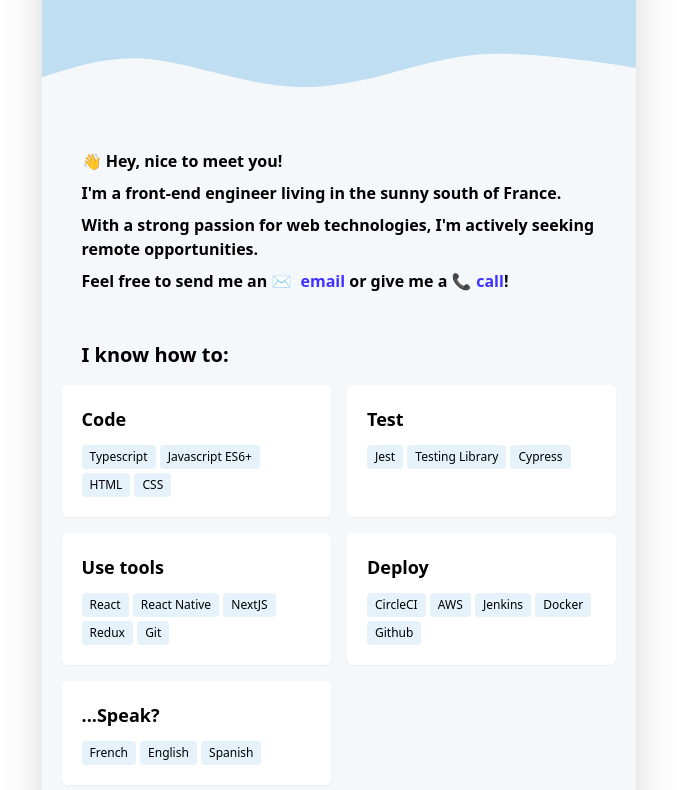
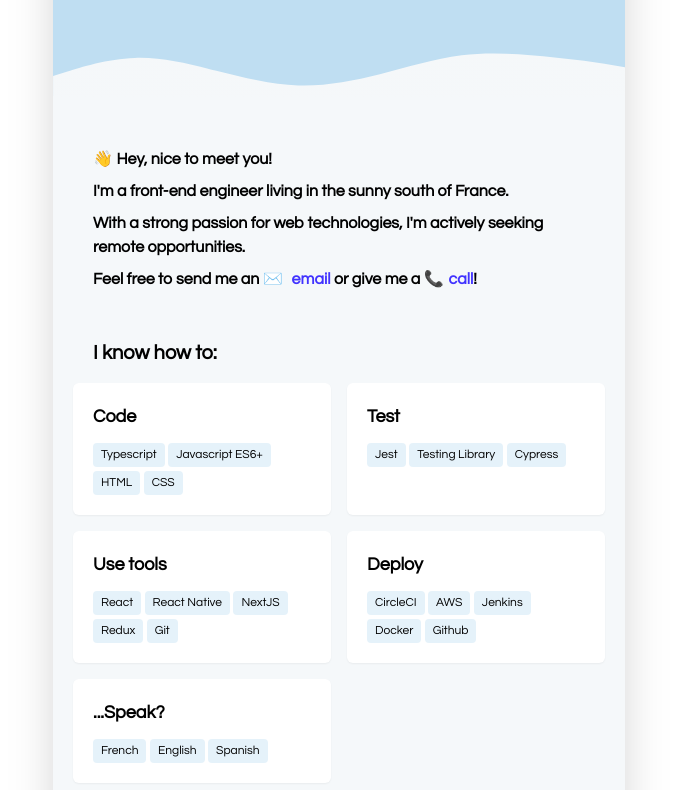
Before and after one commit to ClementChaumel/astro-cv, an Astro site: page / in a window 1280 px wide. Shown: the part 156-946 px from the top of the page, without its empty margins (301-978 px from the left). Built offline with nearby package versions, Linux system fonts and the light colour scheme; Astro itself is replaced by a stand-in of ours.

Commit message:
Fix font not being applied

```diff
--- a/src/pages/index.astro
+++ b/src/pages/index.astro
@@ -7,7 +7,7 @@ import Skills from "../components/Skills.astro";
 
 <Layout title="Welcome to Astro.">
   <main
-    class="bg-page p-0 mx-auto max-w-prose overflow-hidden sm:my-5 sm:rounded-lg sm:shadow-2xl"
+    class="bg-page p-0 mx-auto max-w-prose overflow-hidden sm:my-5 sm:rounded-lg sm:shadow-2xl font-sans"
   >
     <div class="bg-accent p-5 pb-28 relative">
       <h1 class="text-primary font-cursive text-6xl">Clément Chaumel</h1>
```
